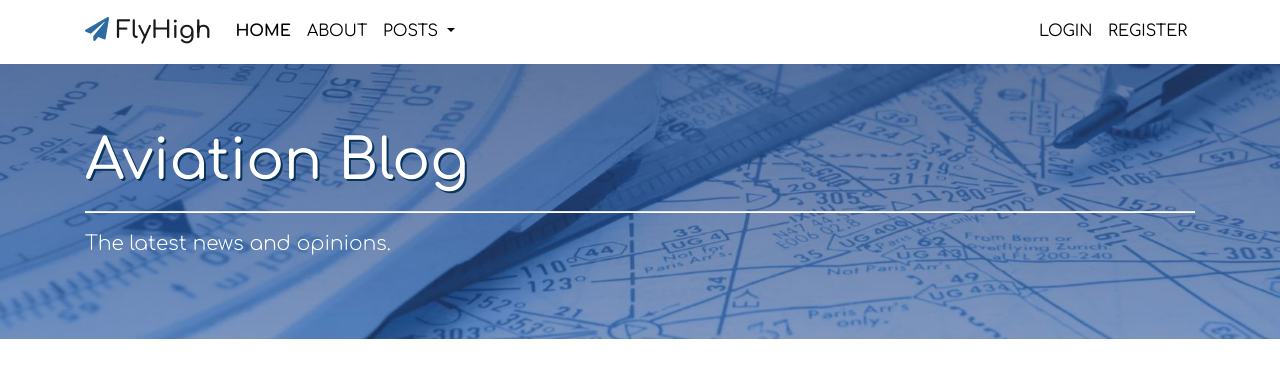
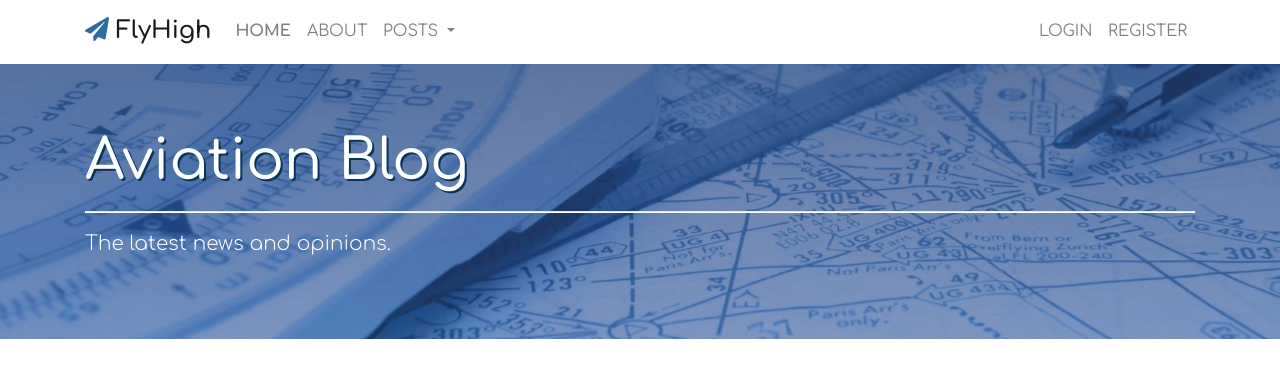
Before and after one commit to milan-stefanik/FlyHigh, a Flask app: page / in a window 1280 px wide. Shown: the top 378 px of the page. Run offline with Flask 2, Linux system fonts and the light colour scheme; data that the repository does not hold is empty; some libraries are stand-ins or nearby versions.

```diff
--- a/static/css/base-style.css
+++ b/static/css/base-style.css
@@ -25,7 +25,6 @@ body {
 .nav-item a {
     font-family: 'Comfortaa', 'sans-serif' !important;
     text-transform: uppercase !important;
-    color: black !important;
 }
 
 .brand {
--- a/static/css/hover-effect.css
+++ b/static/css/hover-effect.css
@@ -31,5 +31,4 @@
 
 .hvr-underline-from-left-active {
     font-weight: 700;
-    color: rgb(45,107,163);
 }
```
